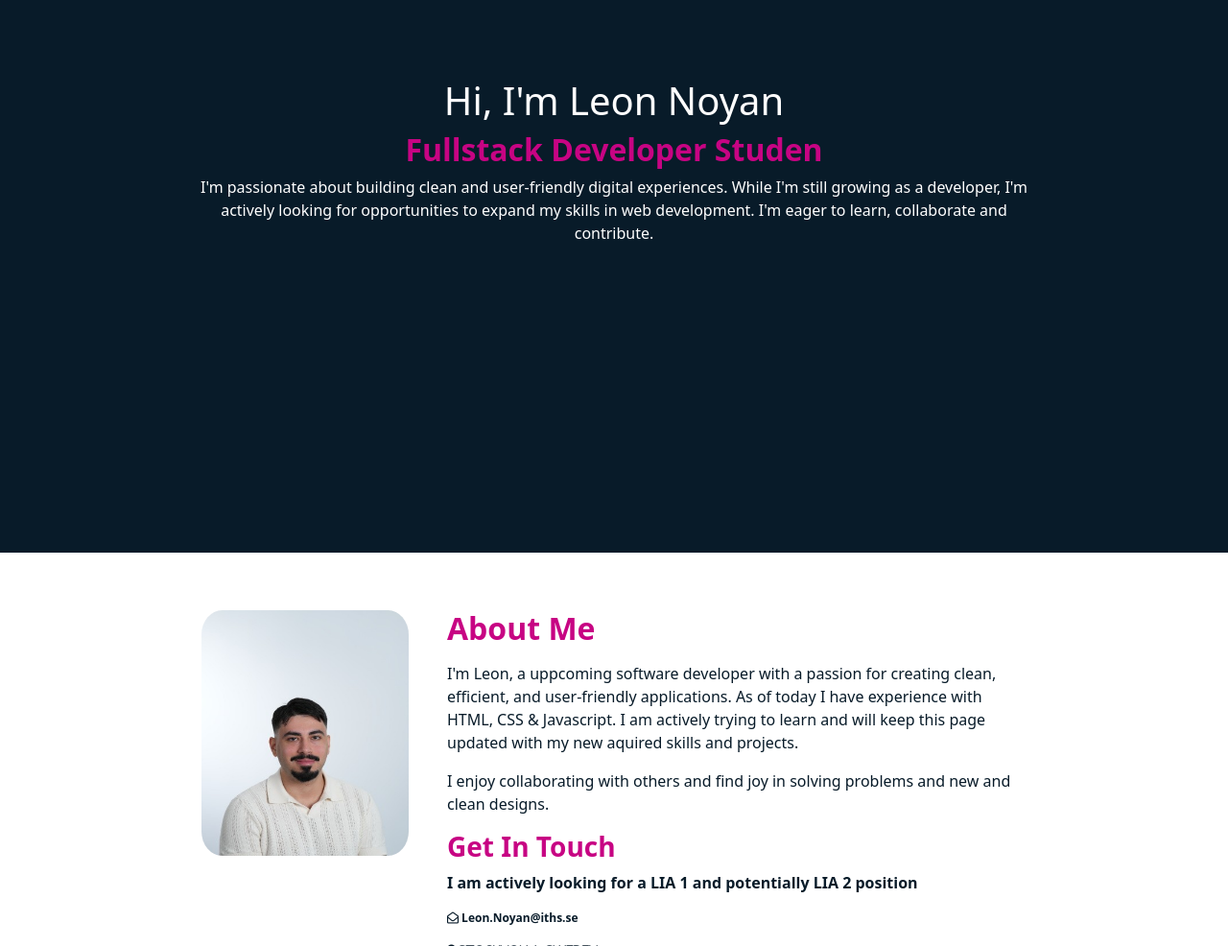
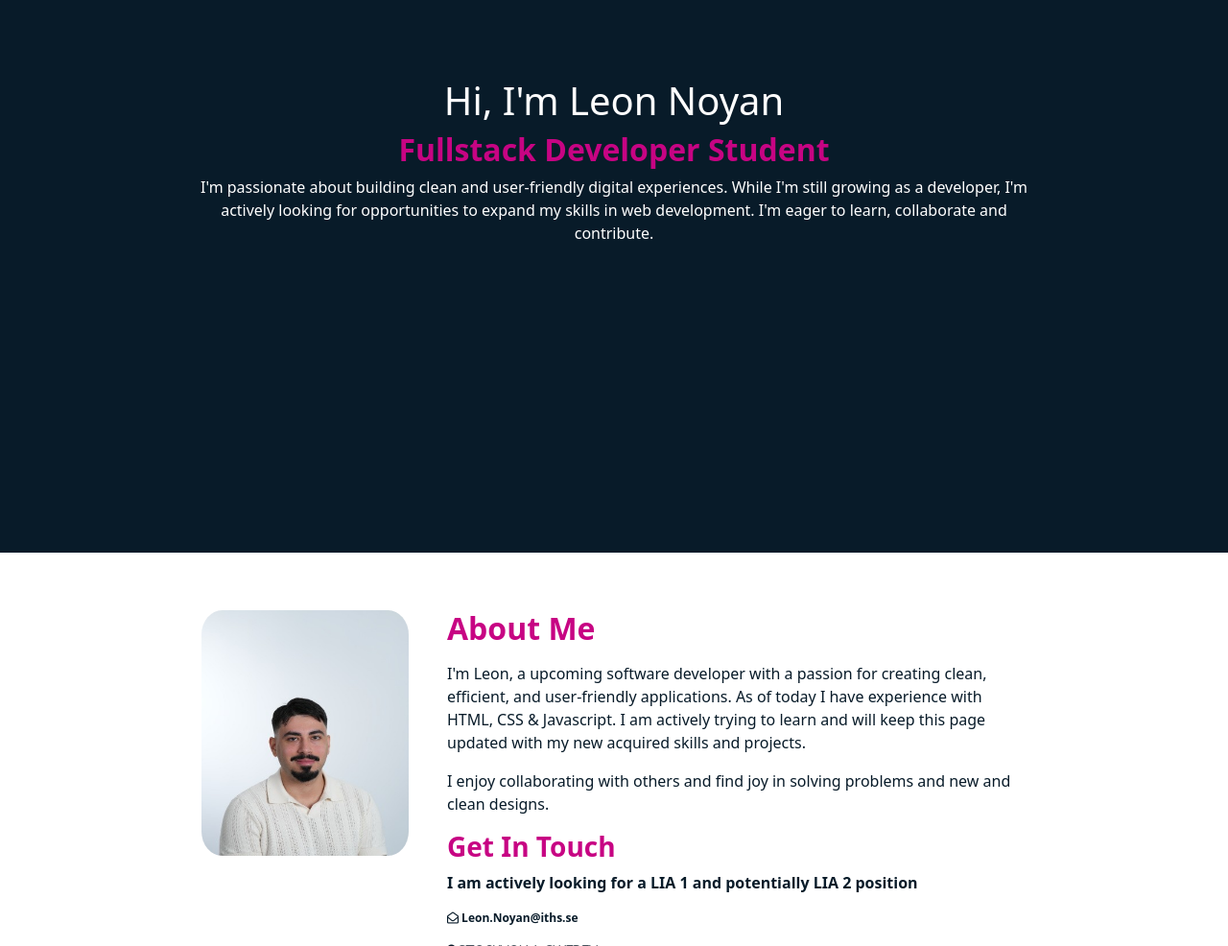
Before and after one commit to Leon-Noyan/Portfolio, a plain HTML site: page index.html in a window 1280 px wide. Shown: the part 280-1266 px from the top of the page at 96% size. Drawn offline with nearby package versions, Linux system fonts and the light colour scheme; a web font is replaced by a local one.

Commit message:
Enhance SEO and fix typos in index.html
Updated title and meta tags for SEO. Corrected typos in occupation title and about me section.

```diff
--- a/index.html
+++ b/index.html
@@ -3,9 +3,11 @@
     <head>
         <meta charset="UTF-8" />
         <meta name="viewport" content="width=device-width, initial-scale=1.0" />
-        <title>Portfolio</title>
-        <!-- Ladda Bootstrap CSS -->
+        <title>Leon Noyan – Fullstack Developer Student | Portfolio</title>
+        <meta name="description" content="Portfolio for Leon Noyan, an upcoming fullstack developer focused on building clean, user-friendly web experiences." />
+        <meta name="keywords" content="Leon Noyan, Fullstack Developer, Web Developer, Portfolio, HTML CSS JavaScript, Student Developer, Stockholm Developer" />
 
+        <!-- Load Bootstrap CSS -->
         <link
             href="https://cdn.jsdelivr.net/npm/bootstrap@5.3.0-alpha1/dist/css/bootstrap.min.css"
             rel="stylesheet"
@@ -67,7 +69,7 @@
             <section class="front-info">
                 <div class="front-container">
                     <h1>Hi, I'm Leon Noyan</h1>
-                    <h2 class="ocupation-title">Fullstack Developer Studen</h2>
+                    <h2 class="occupation-title">Fullstack Developer Student</h2>
                     <p>
                         I'm passionate about building clean and user-friendly digital experiences. While I'm still growing as a developer, I'm actively looking for opportunities to expand my skills in web development. I'm eager to learn, collaborate and contribute.
                     </p>
@@ -88,7 +90,7 @@
                         <div class="about-text">
                             <h2>About Me</h2>
                             <p>
-                               I'm Leon, a uppcoming software developer with a passion for creating clean, efficient, and user-friendly applications. As of today I have experience with HTML, CSS & Javascript. I am actively trying to learn and will keep this page updated with my new aquired skills and projects.
+                               I'm Leon, a upcoming software developer with a passion for creating clean, efficient, and user-friendly applications. As of today I have experience with HTML, CSS & Javascript. I am actively trying to learn and will keep this page updated with my new acquired skills and projects.
                             </p>
                             <p>
                                 I enjoy collaborating with others and find joy in solving problems and new and clean designs.
```
